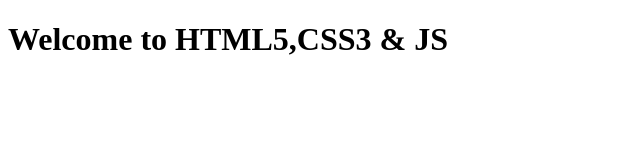
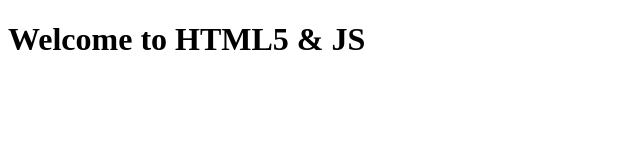
Before and after one commit to chombz/html, a plain HTML site: page hello.html in a window 1280 px wide. Shown: the whole page, without its empty margins (0-640 px from the left). Drawn offline with Linux system fonts and the light colour scheme.

Commit message:
Update hello.html

```diff
--- a/hello.html
+++ b/hello.html
@@ -1,9 +1,9 @@
 <!doctype html>
 <html>
   <head>
-   <title><My first Webpage</title>
+   <title> My first Webpage </title>
   </head>
   </body>
-   <h1>Welcome to HTML5,CSS3 &amp; JS</h1>
+   <h1> Welcome to HTML5 &amp; JS </h1>
   </body>
 </html>
```
